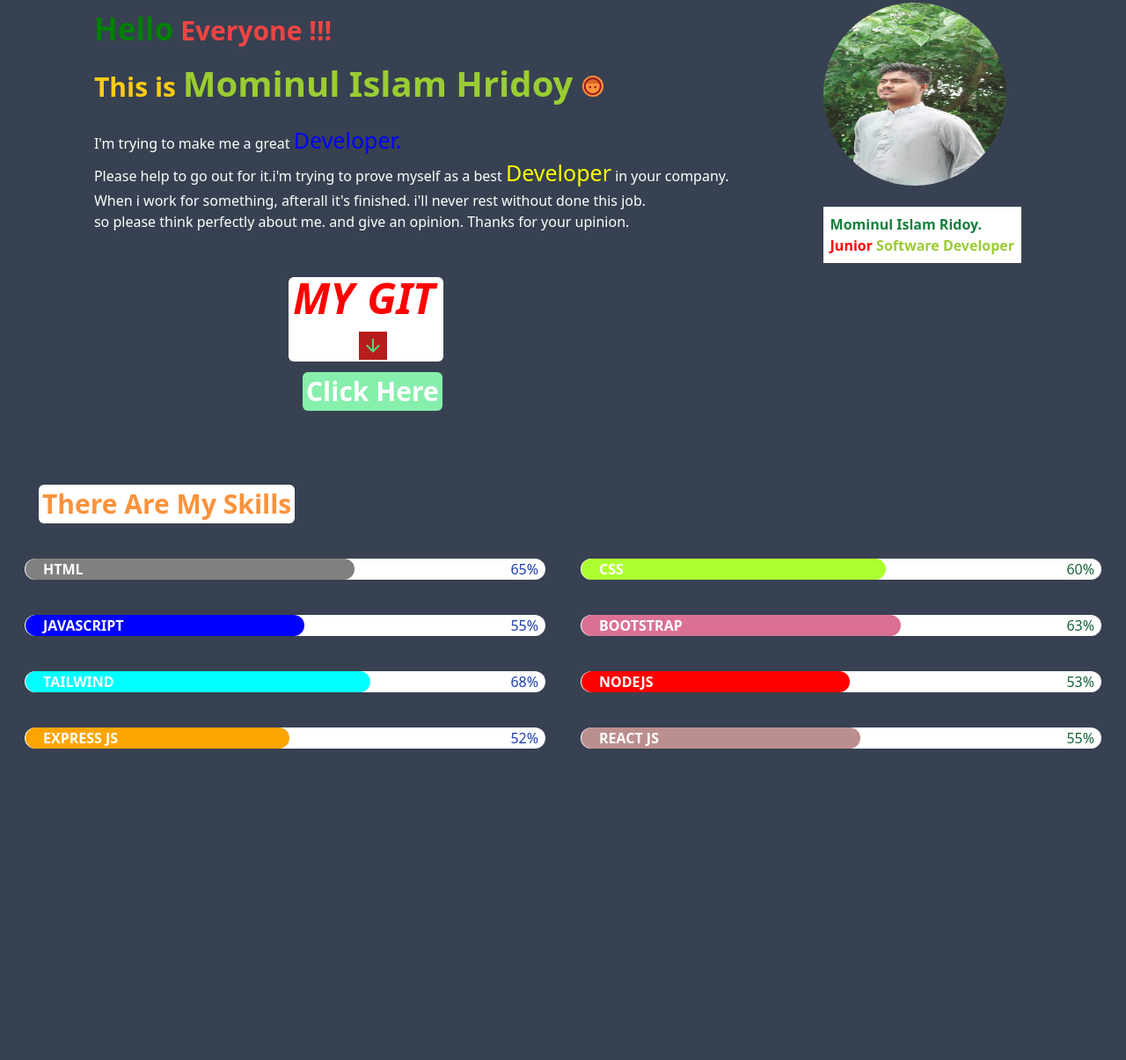
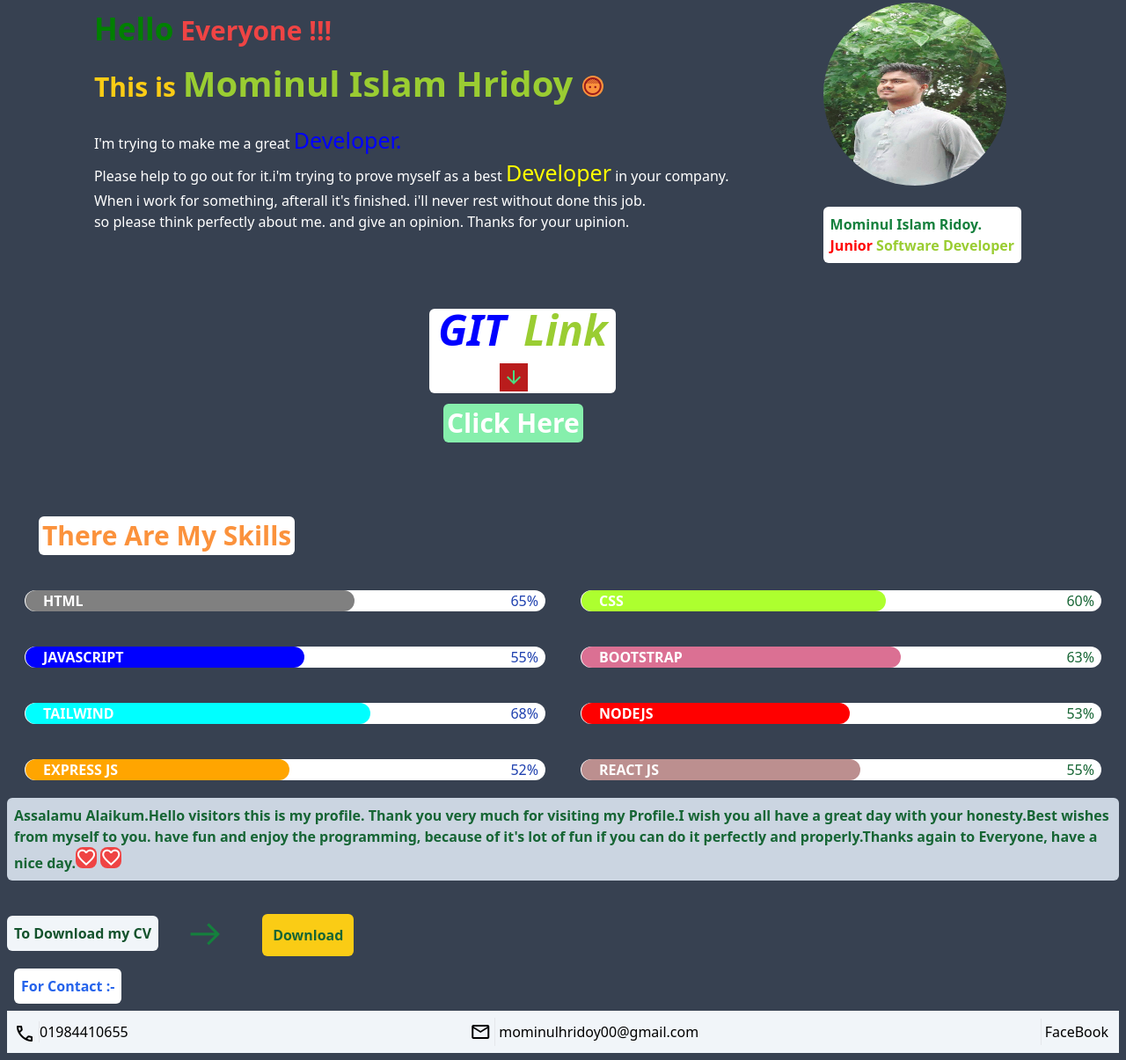
Before and after one commit to mominulRidoy5/My-protfolio, a website: page index.html in a window 1280 px wide. Shown: the part 17-1222 px from the top of the page at 88% size. Before the commit the page ends 896 px from the top, so only its background shows below. Drawn offline with nearby package versions, Linux system fonts and the light colour scheme.

Commit message:
first commit

```diff
--- a/index.html
+++ b/index.html
@@ -3,7 +3,7 @@
 <head>
     <meta charset="UTF-8">
     <meta name="viewport" content="width=device-width, initial-scale=1.0">
-    <title>Document</title>
+    <title>About Me</title>
     <link rel="stylesheet" href="dist/output.css">
 <link rel="stylesheet" href="style.css">
     <link rel="stylesheet" href="https://fonts.googleapis.com/css2?family=Material+Symbols+Outlined:opsz,wght,FILL,GRAD@48,400,0,0" />
@@ -21,17 +21,17 @@
     </div>
 
     <div class="m-3">
-        <img class=" rounded-full lg:rounded-full h-52 w-52" src="assets/Homepage.pic.jpeg" alt=""><br>
-        <div  class="bg-white text-green-700 p-2 font-bold">
+        <img class="rounded-full lg:rounded-full h-52 w-52" src="assets/Homepage.pic.jpeg" alt=""><br>
+        <div  class="bg-white rounded-md text-green-700 p-2 font-bold">
             <p>Mominul Islam Ridoy.</p>
             <p style="color: yellowgreen; font-weight: 900;"><span style="color: red;">Junior</span> Software Developer</p>
         </div>
 
     </div>
 </div>
-<div class="">
+<div class="ms-40 mt-10">
     <div>
-        <h1 class="bg-white font-extrabold text-5xl inline-block rounded-md md:ms-80"> <span style="color: red; font-style:italic; margin: 5px;">MY</span><span style="color: red; font-style:italic; margin: 10px;">GIT</span><br> <span class="bg-red-700 p-1 ms-20 text-green-400 material-symbols-outlined">
+        <h1 class="bg-white font-extrabold text-5xl inline-block rounded-md md:ms-80"><span style="color: blue; font-style:italic; margin: 10px;">GIT</span><span style="color: yellowgreen; font-style:italic; margin: 10px;">Link</span><br><span class="bg-red-700 p-1 ms-20 text-green-400 material-symbols-outlined">
             arrow_downward
             </span></h1>
 
@@ -97,10 +97,35 @@
         </div>
 
     </div>
+        </div>
+</div>
 
+<p class="inline-block p-2 items-center justify-center rounded-md font-bold bg-slate-300 text-green-800">Assalamu Alaikum.Hello visitors this is my profile. Thank you very much for visiting my Profile.I wish you all have a great day with your honesty.Best wishes from myself to you. have fun and enjoy the programming, because of it's lot of fun if you can do it perfectly and properly.Thanks again to Everyone, have a nice day.<span class="text-white bg-red-500 rounded-lg material-symbols-outlined">
+    favorite
+    </span> <span class="text-white bg-red-500 rounded-lg material-symbols-outlined">
+        favorite
+        </span>  </p>
+<div class="items-center flex ">
+    <p class="bg-slate-100 text-green-900 font-bold mt-7 inline-block p-2 rounded-md items-center justify-center">To Download my CV</p>
+    <p class="mt-9 ms-7 text-green-700">
+        <span style="font-size: 50px;" class=" material-symbols-outlined">
+            arrow_right_alt
+            </span>
+    </p>
+<a class="bg-yellow-400 p-3 rounded-md hover:bg-white ms-10 mt-8 font-extrabold text-green-800" target="_blank" href="assets/first-page.jpg."  > Download</a>
 
+</div>
+<h1 class="m-2 bg-white font-bold inline-block p-2 rounded-md text-blue-600">For Contact :-</h1>
 
-        </div>
+<div class="bg-slate-100 p-2 items-center justify-between flex">
+<h1 class="items-center justify-center flex gap-1"><span class="mt-1 rounded-md hover:text-white hover:bg-lime-500 material-symbols-outlined">
+    call
+    </span><span class="hover:text-white hover:bg-purple-500 border-l"> 01984410655 </span></h1>
+
+    <p class="ms-1 items-center justify-center flex gap-1 "><span class="rounded-md hover:text-white hover:bg-red-500 material-symbols-outlined">
+    mail
+    </span><span class="hover:text-white hover:bg-blue-500 border-l p-1">mominulhridoy00@gmail.com</span></p>
+<p><a target="_blank" href="https://www.facebook.com/mominulridoy?mibextid=ZbWKwL"><span class="hover:bg-blue-700 hover:text-white border-l p-1">FaceBook</span></a></p>
 
 </div>
 
```
Also changed, not shown: dist/output.css, 1 other file.
